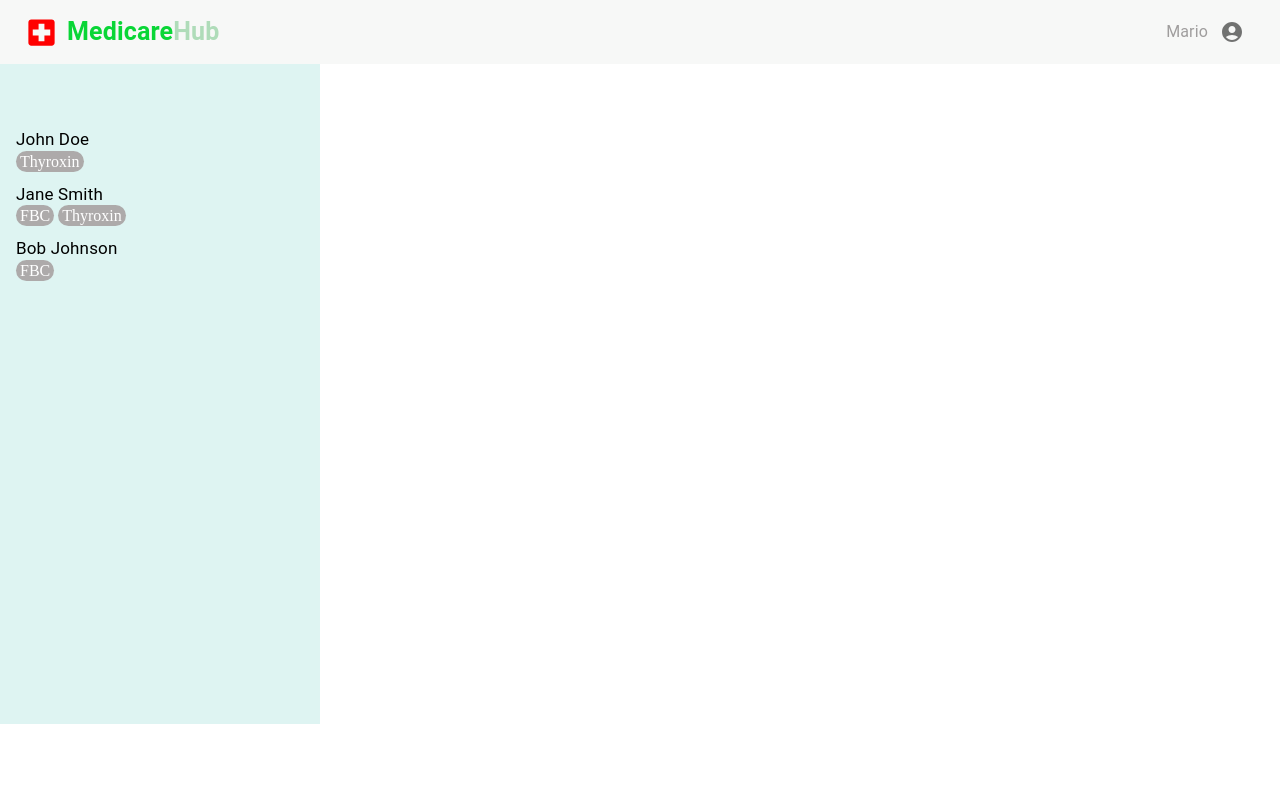
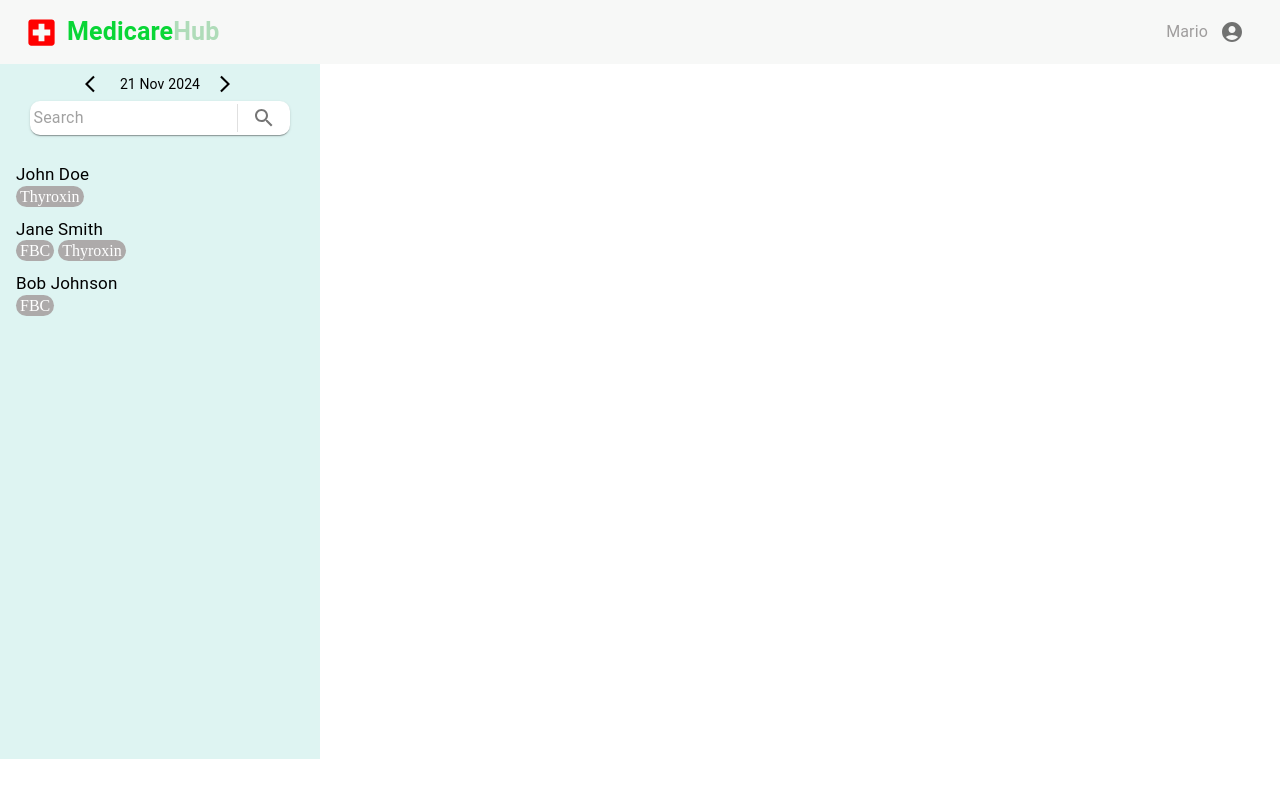
Before and after one commit to Bistec-UOM/MedicareHub_front, a React (Create React App) app in the folder front/: page /lab in a window 1280 px wide. Built offline with nearby package versions, Linux system fonts and the light colour scheme.

Commit message:
Search unit for Sidetop

```diff
--- /dev/null
+++ b/front/src/components/Lab/LabSearch.js
@@ -0,0 +1,32 @@
+import React from 'react'
+import {Card, Typography, Paper, IconButton, Divider, InputBase } from '@mui/material'
+import { useEffect, useState } from 'react'
+import SearchIcon from "@mui/icons-material/Search";
+import ArrowForwardIosIcon from '@mui/icons-material/ArrowForwardIos';
+import ArrowBackIosIcon from '@mui/icons-material/ArrowBackIos';
+
+export default function LabSearch() {
+  return (
+    <div style={{display:'flex',flexDirection:'column',alignItems:'center'}}>
+
+    <div style={{display:'flex',justifyContent:'center'}}>
+        <ArrowBackIosIcon fontSize='small' sx={{mr:'15px',cursor:'pointer'}}></ArrowBackIosIcon>
+        <Typography sx={{fontSize:'14px',mb:'6px'}}>21 Nov 2024</Typography>
+        <ArrowForwardIosIcon fontSize='small' sx={{ml:'15px',cursor:'pointer'}}></ArrowForwardIosIcon>
+    </div>
+
+  {/*---------------------searchbar---------------------------------------*/}
+   <Paper component="form"
+   sx={{p: "2px 4px",display: "flex",alignItems: "center",height:'30px',width: "90%",borderRadius: "10px",
+     boxShadow: 1}}>
+
+   <InputBase type="text" className="form-control" sx={{ flex: 1 }} placeholder="Search"/>
+   <Divider sx={{ height: 28, m: 0.5 }} orientation="vertical" />
+   <IconButton type="button" sx={{ p: "10px" }} aria-label="search">
+     <SearchIcon />
+   </IconButton>
+   </Paper>
+
+   </div>
+  )
+}
--- a/front/src/components/sidebar/Sidebar.js
+++ b/front/src/components/sidebar/Sidebar.js
@@ -28,8 +28,12 @@ const SidebarTop = ({ children }) => {
     <div
       style={{
         width: '100%',
-        height: '60px',
-        backgroundColor:'#DEF4F2'
+        height: '80px',
+        paddingBottom:'15px',
+        backgroundColor:'#DEF4F2',
+        display:'flex',
+        justifyContent:'center',
+        alignItems:'center'
       }}
     >
       {children}
--- a/front/src/pages/Lab.js
+++ b/front/src/pages/Lab.js
@@ -1,9 +1,10 @@
-import { Grid,Card, Typography } from '@mui/material'
+import { Grid,Card, Typography, Paper, IconButton, Divider, InputBase } from '@mui/material'
 import React, { useEffect, useState } from 'react'
 import {SidebarContainer,SidebarTop,SidebarList} from '../components/sidebar/Sidebar'
 import { CustomScroll } from '../components/CustomScroll';
 import Navbar from '../components/navbar/Navbar'
 import { Sideunit_Test } from '../components/sidebar/Sideunits';
+import LabSearch from '../components/Lab/LabSearch';
 
 export default function Lab() {
 
@@ -34,6 +35,7 @@ export default function Lab() {
        <Grid item xs={3} style={{height:'100%'}}>
          <SidebarContainer>
            <SidebarTop>
+              <LabSearch></LabSearch>
            </SidebarTop>
            <SidebarList>
            {
```
